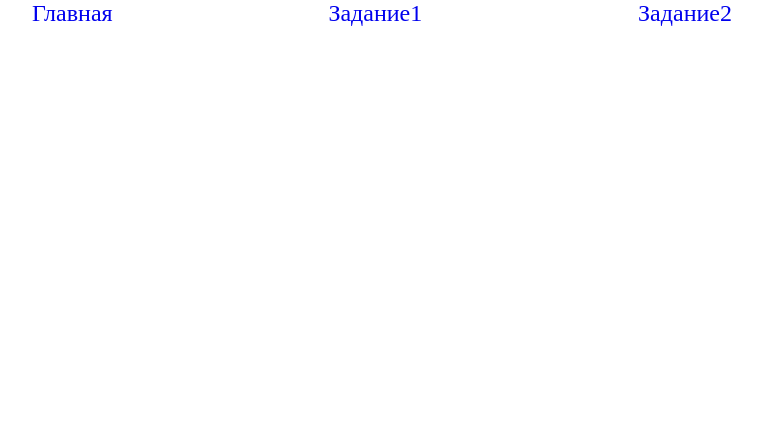
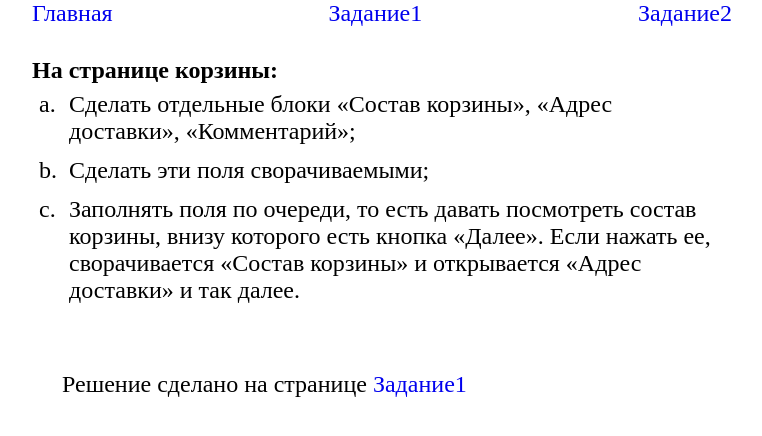
Before and after one commit to FreemanDragon/JavaScriptBasic, a plain HTML site: page task2.html in a window 1280 px wide. Shown: the whole page, without its empty margins (258-1020 px from the left). Drawn offline with Linux system fonts and the light colour scheme.

Commit message:
Написал задание

```diff
--- a/task2.html
+++ b/task2.html
@@ -13,8 +13,27 @@
         <a href="task1.html">Задание1</a>
         <a href="task2.html">Задание2</a>
     </header>
-    <div class="content main">
-
+    <div class="content">
+        <div class="task">
+            <b>На странице корзины:<br></b>
+              <table class="task__table">
+                  <tr>
+                      <td>а.</td>
+                      <td>Сделать отдельные блоки «Состав корзины», «Адрес доставки», «Комментарий»;</td>
+                  </tr>
+                  <tr>
+                      <td>b.</td>
+                      <td>Сделать эти поля сворачиваемыми;</td>
+                  </tr>
+                   <tr>
+                      <td>c.</td>
+                      <td>Заполнять поля по очереди, то есть давать посмотреть состав корзины, внизу которого есть кнопка «Далее». Если нажать ее, сворачивается «Состав корзины» и открывается «Адрес доставки» и так далее.</td>
+                  </tr>
+              </table>
+        </div>
+        <div class="solution">
+            Решение сделано на странице <a href="task1.html">Задание1</a>
+        </div>
     </div>
 </body>
 
```
